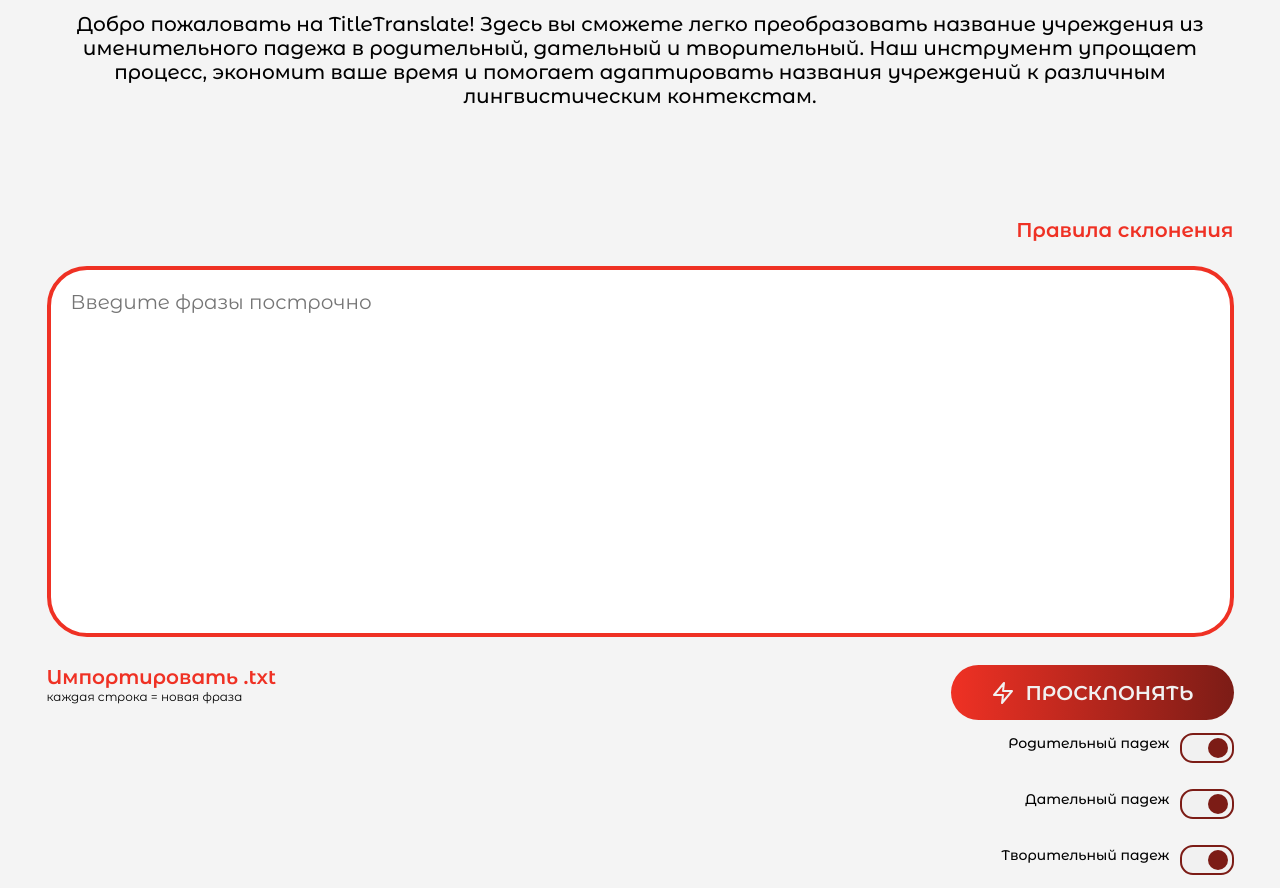
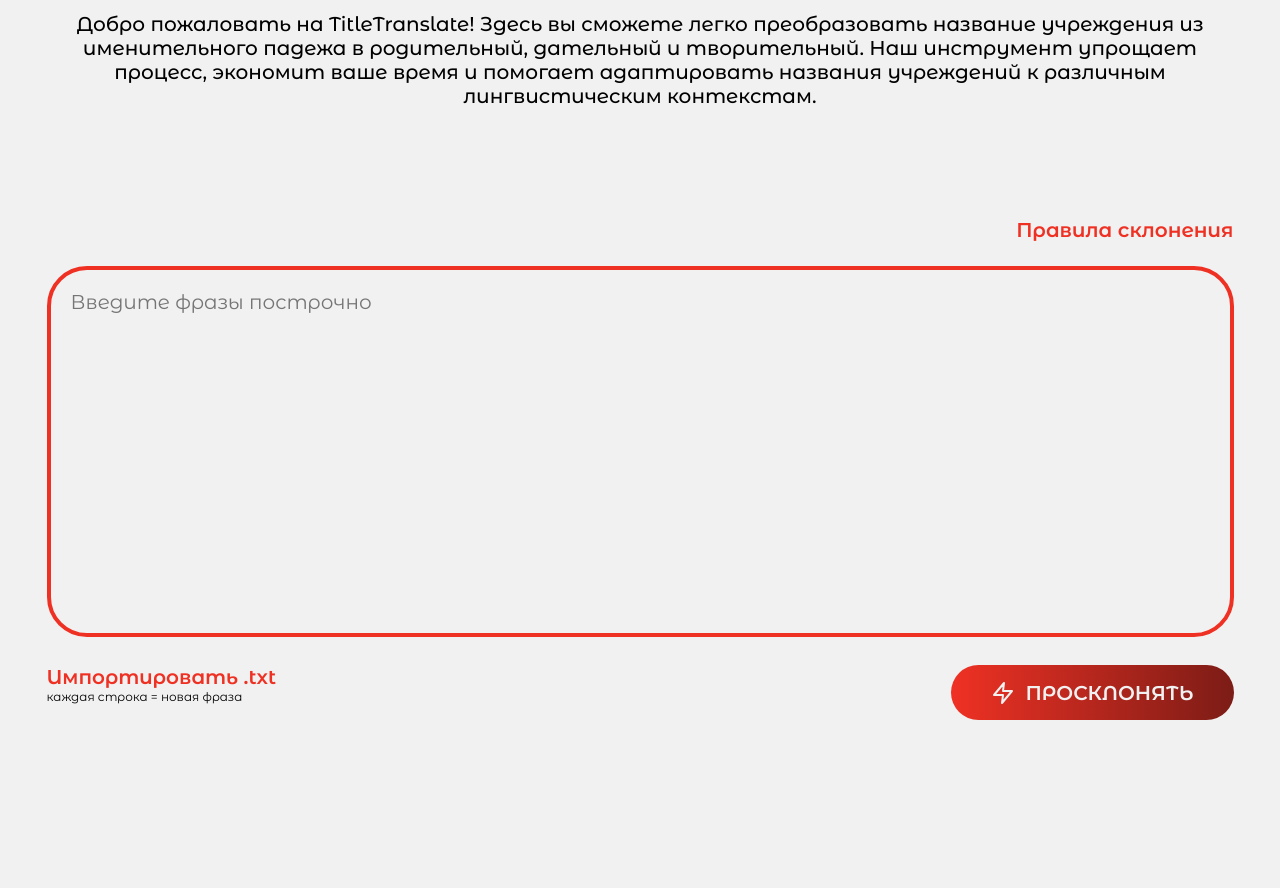
Before and after one commit to Nikita-Kolbin/good_web, a Django app: page / in a window 1280 px wide. Shown: the part 247-1135 px from the top of the page. After the commit the page ends 967 px from the top, so only its background shows below. Run offline with Django 4.2, Linux system fonts and the light colour scheme.

Commit message:
style and html changes

```diff
--- a/good_proj/good_app/static/good_app/css/styles.css
+++ b/good_proj/good_app/static/good_app/css/styles.css
@@ -1,6 +1,6 @@
 body {
     font-family: Montserrat Alternates;
-    background-color: #f4f4f4;
+    background-color: #F1F1F1;
     font-style: normal;
     font-weight: 500;
     margin: 0;
@@ -50,6 +50,9 @@ section {
 
 .case-title {
     margin-right: 10px;
+    margin-top: 0;
+    margin-bottom: 0;
+    text-align: left;
 }
 
 .work-buttons{
@@ -101,6 +104,8 @@ label{
     margin: 0;
 }
 .input-textaera{
+    background: #F1F1F1;
+
     width: 1187px;
     height: 371px;
     border-radius: 40px;
--- a/good_proj/good_app/templates/good_app/index.html
+++ b/good_proj/good_app/templates/good_app/index.html
@@ -22,6 +22,7 @@
                 <div class="popup cases-table-popup" id="popup">
                     <div class="popup-content">
                         <h2>Таблица падежей</h2>
+                        <div class="table-container">
                         <table class="case-rules-table">
                             <tr>
                                 <td>Падеж</td>
@@ -66,6 +67,7 @@
                                 <td>в, о, об, на, при, по</td>
                             </tr>
                         </table>
+                        </div>
                         <h2>Примеры</h2>
                         <article class="examples">
                         <p> <span>Автозаводский районный суд г. Тольятти (именительный падеж)</span> <br>
@@ -116,25 +118,6 @@
                                 <img src="{% static 'good_app/images/zap.svg' %}" width="24px" height="24px">
                                 <p>ПРОСКЛОНЯТЬ</p>
                             </button>
-                            <li class="case-button">
-                                <p class="case-title ablative-case">Родительный падеж</p>
-                                <div class="slider-container active" id="ablative-case">
-                                    <div class="slider-knob" id="sliderKnob"></div>
-                                </div>
-                            </li>
-                            <li class="case-button">
-                                <p class="case-title dative-case">Дательный падеж</p>
-                                <div class="slider-container active" id="dative-case">
-                                    <div class="slider-knob" id="sliderKnob"></div>
-                                </div>
-                            </li>
-                            <li class="case-button">
-                                <p class="case-title creative-case">Творительный падеж</p>
-                                <div class="slider-container active" id="creative-case">
-                                    <div class="slider-knob" id="sliderKnob"></div>
-                                </div>
-                            </li>
-                        </ul>
                 </div>
             </form>
 
```
Also changed, not shown: other parts of good_proj/good_app/static/good_app/css/styles.css (+37 -4 lines).
